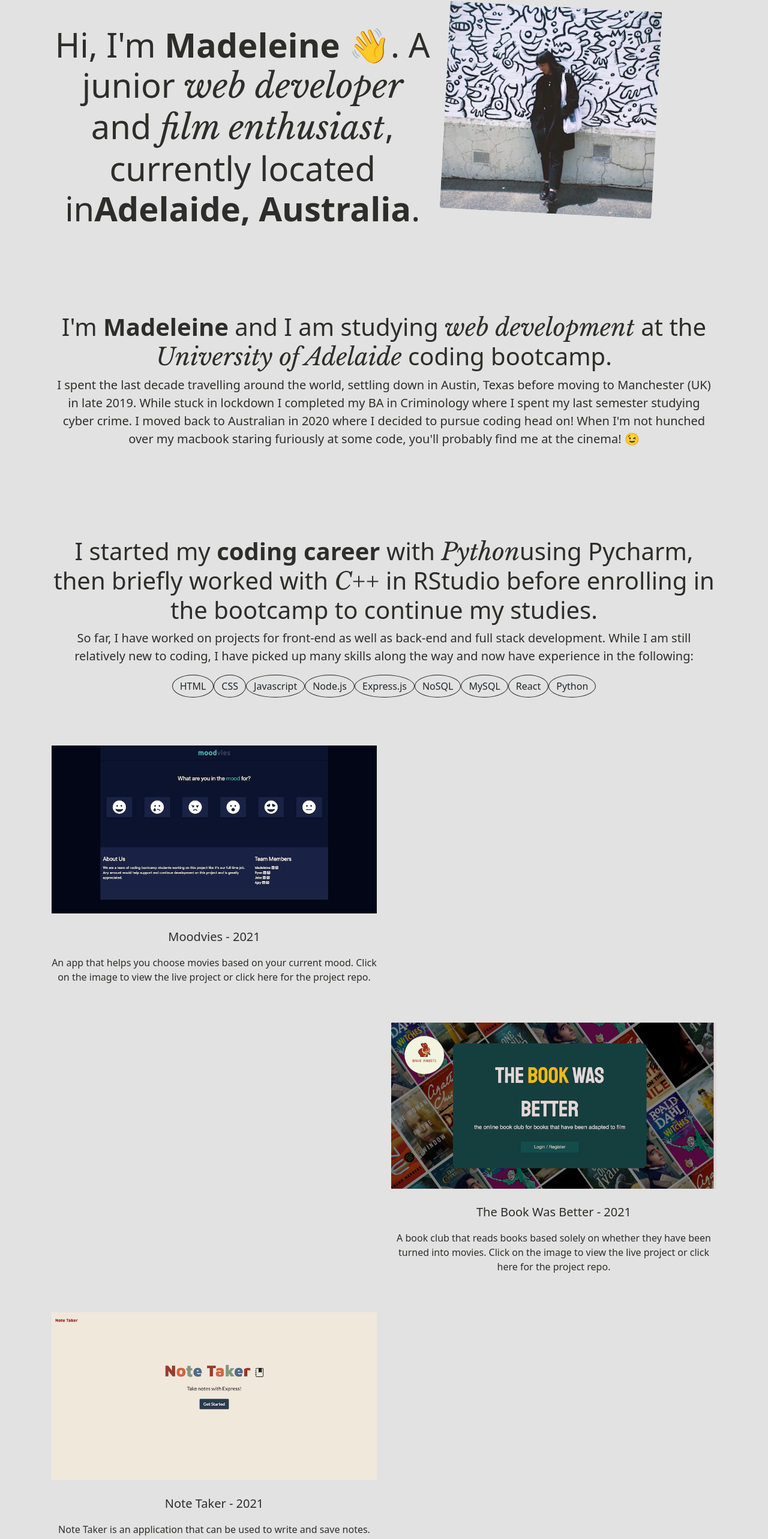
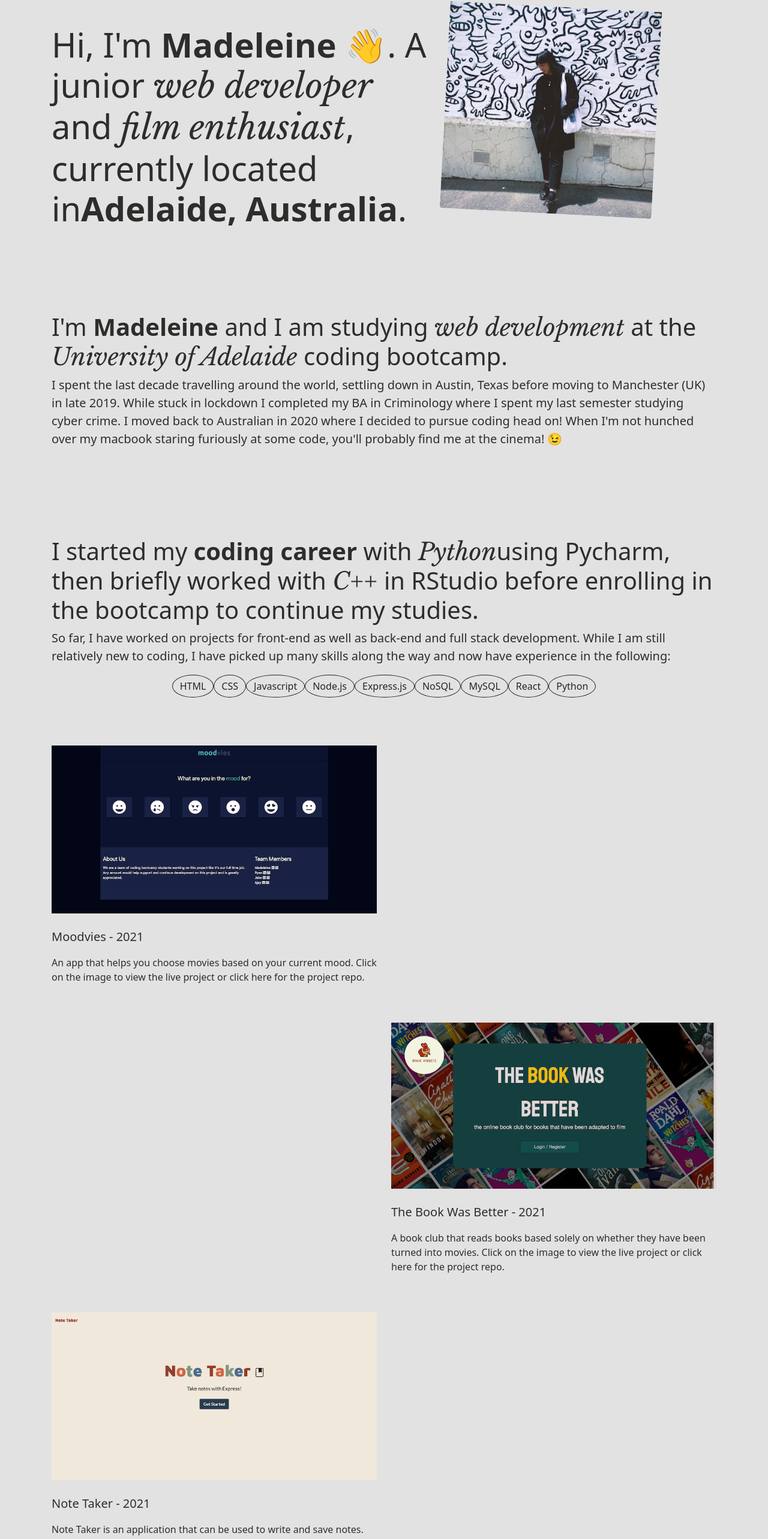
Before and after one commit to madeleinesc/react-portfolio, a React (Create React App) app: page / in a window 1280 px wide. Shown: the part 175-2741 px from the top of the page at 60% size. Built offline with nearby package versions, Linux system fonts and the light colour scheme.

Commit message:
modified text in intro, about, work and projects

```diff
--- a/src/components/About.js
+++ b/src/components/About.js
@@ -3,10 +3,10 @@ import React from 'react';
 const About = () => {
     return (
         <div className="container p-3" id="about">
-            <h1 className="display-6 sub-title" data-aos="fade-up">I'm <span className="bold">Madeleine</span> and I am studying <span className="italic">web
+            <h1 className="display-6 sub-title text-start" data-aos="fade-up">I'm <span className="bold">Madeleine</span> and I am studying <span className="italic">web
                 development</span> at the <span className="italic">University of
                     Adelaide</span> coding bootcamp.</h1>
-            <p className="lead" data-aos="fade-up">
+            <p className="lead text-start" data-aos="fade-up">
                 I spent the last decade travelling around the
                 world, settling down in Austin, Texas before moving to Manchester (UK) in late 2019. While stuck in lockdown I
                 completed my BA in Criminology where I spent my last semester studying
--- a/src/components/Intro.js
+++ b/src/components/Intro.js
@@ -5,7 +5,7 @@ const Intro = () => {
     <div className="container p-3" id="intro">
       <div className="row">
         <div className="col-md-7" data-aos="fade-up">
-          <h1 className="display-4">Hi, I'm <span className="bold">Madeleine 👋</span>. A junior <span className="italic">web
+          <h1 className="display-4 text-start">Hi, I'm <span className="bold">Madeleine 👋</span>. A junior <span className="italic">web
             developer</span> and <span class="italic">film enthusiast</span>, currently located in
             <span className="bold">Adelaide, Australia</span>.
           </h1>
--- a/src/components/Projects.js
+++ b/src/components/Projects.js
@@ -8,10 +8,10 @@ const Projects = () => {
                     <a href="https://rhjeffries.github.io/ideal-telegram/" ><img src="./assets/moodvies.png" className="project-img img-fluid" data-aos="fade-up" /></a>
                     <br />
                     <br />
-                    <p className="lead" data-aos="fade-up">
+                    <p className="lead text-start" data-aos="fade-up">
                         Moodvies - 2021
                     </p>
-                    <a href="https://github.com/RHJeffries/ideal-telegram" className="project-links" data-aos="fade-up"><p>
+                    <a href="https://github.com/RHJeffries/ideal-telegram" className="project-links text-start" data-aos="fade-up"><p>
                         An app that helps you choose movies based on your current mood. Click on the image to view the live project or
                         click here for the project repo.
                     </p></a>
@@ -27,10 +27,10 @@ const Projects = () => {
                     <a href="https://the-book-was-better-book-club.herokuapp.com/"><img src="./assets/bookwasbetter.png" className="project-img img-fluid" data-aos="fade-up"/></a>
                     <br />
                     <br />
-                    <p className="lead" data-aos="fade-up">
+                    <p className="lead text-start" data-aos="fade-up">
                         The Book Was Better - 2021
                     </p>
-                    <a href="https://github.com/madeleinesc/The-Book-Was-Better" className="project-links" data-aos="fade-up"><p>
+                    <a href="https://github.com/madeleinesc/The-Book-Was-Better" className="project-links text-start" data-aos="fade-up"><p>
                         A book club that reads books based solely on whether they have been turned into movies. Click on the image to
                         view the live project or click here for the project repo.
                     </p></a>
@@ -43,10 +43,10 @@ const Projects = () => {
                     <a href="https://immense-bastion-97694.herokuapp.com/"><img src="./assets/notetaker.png" className="project-img img-fluid" data-aos="fade-up"/></a>
                     <br />
                     <br />
-                    <p className="lead" data-aos="fade-up">
+                    <p className="lead text-start" data-aos="fade-up">
                         Note Taker - 2021
                     </p>
-                    <a href="https://github.com/madeleinesc/note-taker-app" className="project-links" data-aos="fade-up"><p>
+                    <a href="https://github.com/madeleinesc/note-taker-app" className="project-links text-start" data-aos="fade-up"><p>
                         Note Taker is an application that can be used to write and save notes. Click on the image to view the live
                         project or click here for the project repo.
                     </p></a>
@@ -63,10 +63,10 @@ const Projects = () => {
                     <a href="https://madeleinesc.github.io/work-day-scheduler/"><img src="./assets/workday.png" className="project-img img-fluid" data-aos="fade-up" /></a>
                     <br />
                     <br />
-                    <p className="lead" data-aos="fade-up">
+                    <p className="lead text-start" data-aos="fade-up">
                         Work Scheduler - 2021
                     </p>
-                    <a href="https://github.com/madeleinesc/work-day-scheduler" className="project-links" data-aos="fade-up"><p>
+                    <a href="https://github.com/madeleinesc/work-day-scheduler" className="project-links text-start" data-aos="fade-up"><p>
                         A daily scheduler that changes color based on the time of day. Click on the image to view the live project or
                         click here for the project repo.
                     </p></a>
@@ -80,10 +80,10 @@ const Projects = () => {
                     <a href="https://madeleinesc.github.io/weather-dashboard/"><img src="./assets/weatherdashboard.png" className="project-img img-fluid" data-aos="fade-up" /></a>
                     <br />
                     <br />
-                    <p className="lead" data-aos="fade-up">
+                    <p className="lead text-start" data-aos="fade-up">
                         Weather Dashboard - 2021
                     </p>
-                    <a href="https://github.com/madeleinesc/weather-dashboard" className="project-links" data-aos="fade-up"><p>
+                    <a href="https://github.com/madeleinesc/weather-dashboard" className="project-links text-start" data-aos="fade-up"><p>
                         A 5 day weather dashboard wherein you can search for any city in the world and get not just the daily weather but also the next 5 days of forcast too.
                     </p></a>
                     <br />
@@ -99,10 +99,10 @@ const Projects = () => {
                     <a href="https://tranquil-waters-73039.herokuapp.com/"><img src="./assets/JATE.png" className="project-img img-fluid" data-aos="fade-up" /></a>
                     <br />
                     <br />
-                    <p className="lead" data-aos="fade-up">
+                    <p className="lead text-start" data-aos="fade-up">
                         PWA Text Editor - 2022
                     </p>
-                    <a href="https://github.com/madeleinesc/PWA-Text-Editor" className="project-links" data-aos="fade-up"><p>
+                    <a href="https://github.com/madeleinesc/PWA-Text-Editor" className="project-links text-start" data-aos="fade-up"><p>
                         A simple, downloadable text editor wherein you can write in notes and use offline.
                     </p></a>
                     <br />
--- a/src/components/Work.js
+++ b/src/components/Work.js
@@ -3,10 +3,10 @@ import React from 'react';
 const Work = () => {
     return (
         <div className="container p-3" id="work">
-        <h1 className="display-6 sub-title" data-aos="fade-up">I started my <span className="bold">coding career</span> with <span className="italic">Python</span>
+        <h1 className="display-6 sub-title text-start" data-aos="fade-up">I started my <span className="bold">coding career</span> with <span className="italic">Python</span>
           using Pycharm, then briefly worked with <span className="italic">C++</span> in RStudio before enrolling in the
           bootcamp to continue my studies.</h1>
-        <p className="lead" data-aos="fade-up">
+        <p className="lead text-start" data-aos="fade-up">
           So far, I have worked on projects for front-end as well as back-end and full stack development. While I am still
           relatively new to coding, I have picked up many skills along the way and now have experience in the following:
         </p>
```
